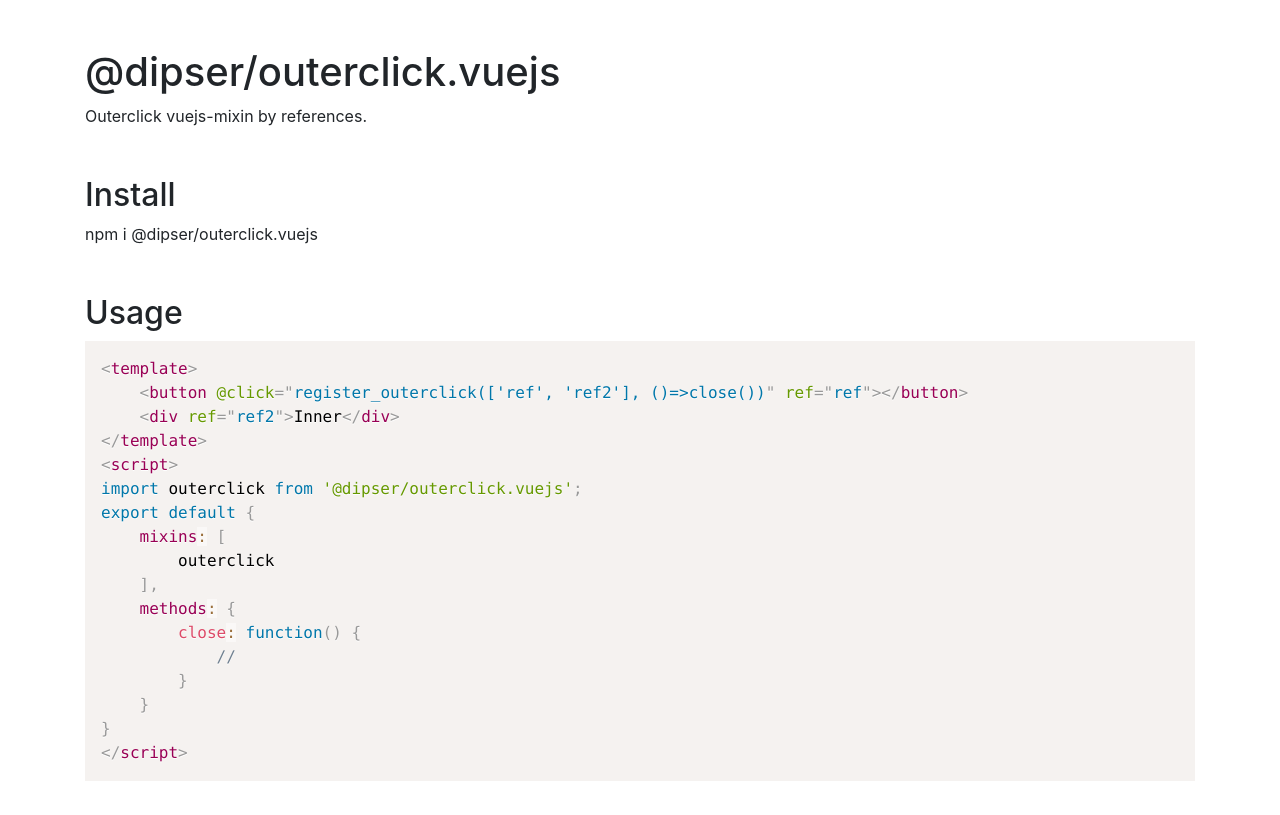
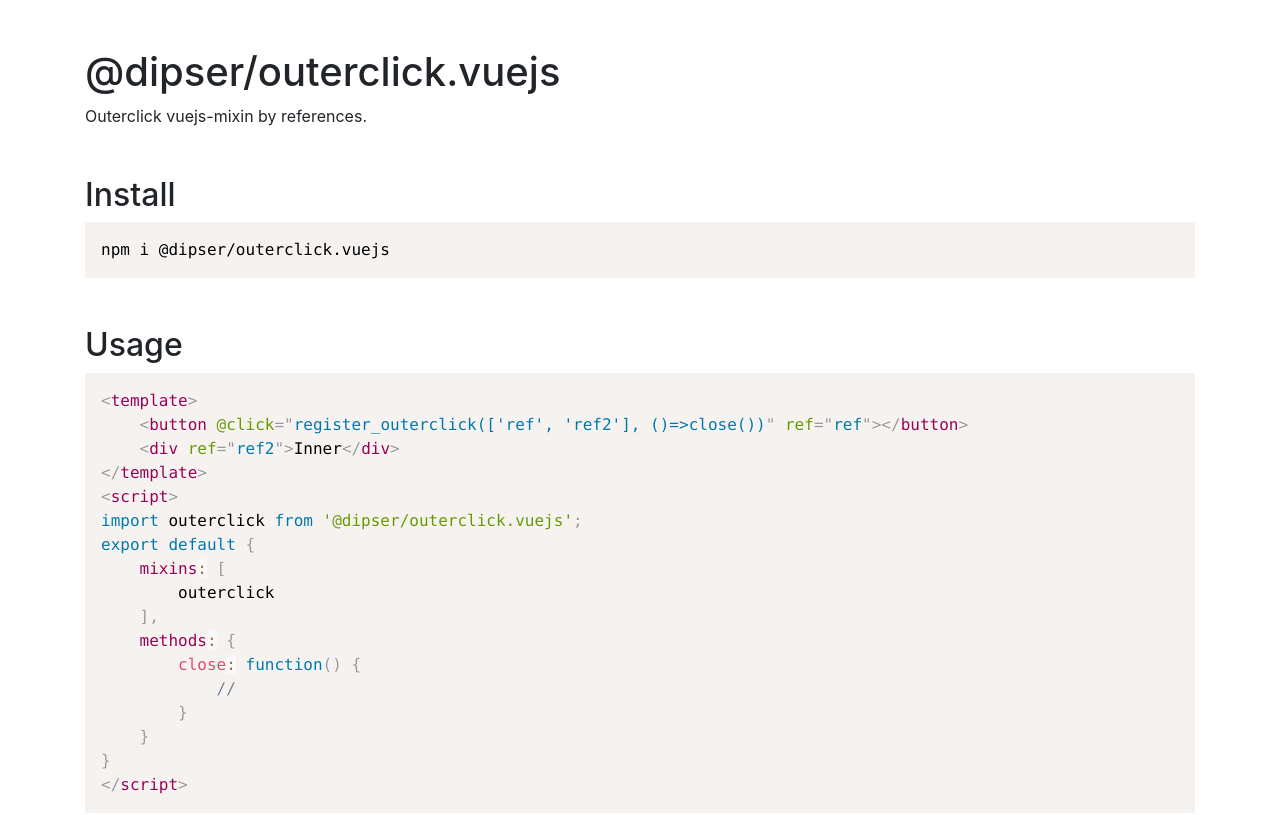
Before and after one commit to Bitfertig/outerclick.vuejs, a website: page index.html in a window 1280 px wide. Shown: the top 815 px of the page. Drawn offline with nearby package versions, Linux system fonts and the light colour scheme.

Commit message:
higlighting doku

```diff
--- a/index.html
+++ b/index.html
@@ -27,7 +27,7 @@
 
 
         <h2 class="mt-5">Install</h2>
-        <p>npm i @dipser/outerclick.vuejs</p>
+        <pre><code id="install" class="language-bash">npm i @dipser/outerclick.vuejs</code></pre>
 
 
         <h2 class="mt-5">Usage</h2>
```
